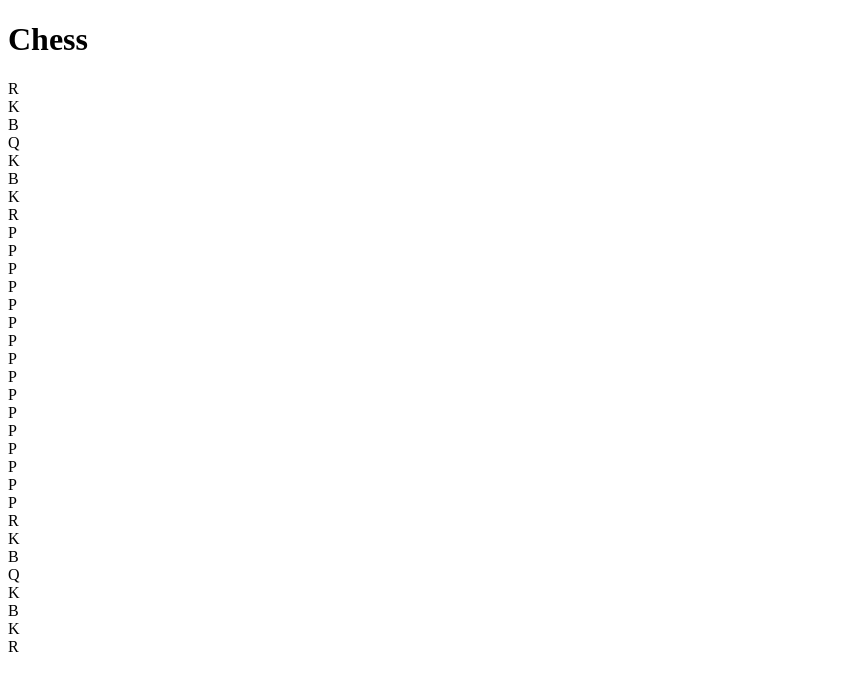
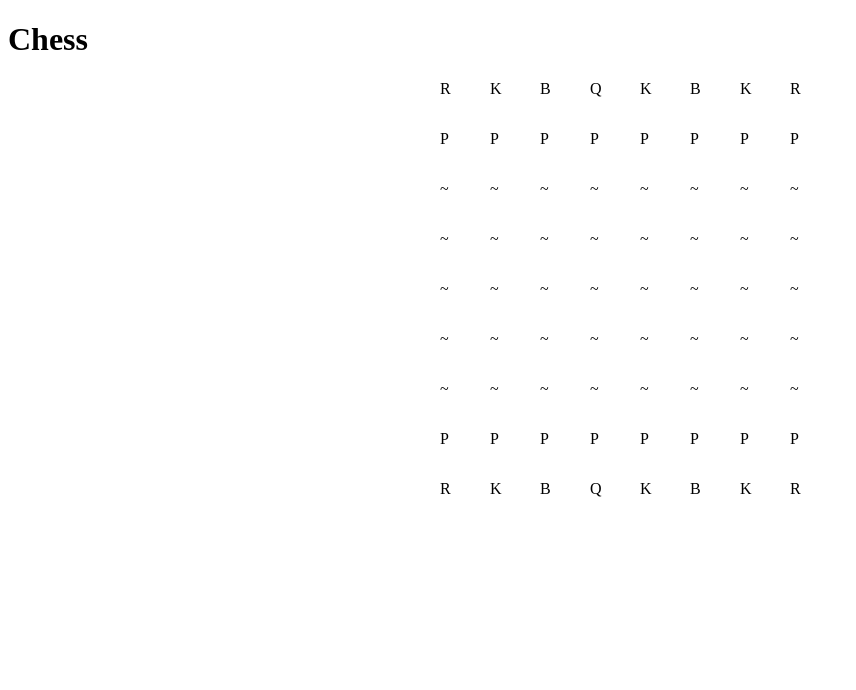
Before and after one commit to kevin-a-nelson/chess, an Angular app: page /play in a window 1280 px wide. Shown: the top 690 px of the page, without its empty margins (0-856 px from the left). Built offline with nearby package versions, Linux system fonts and the light colour scheme.

Commit message:
display chess board with peices

```diff
--- a/src/app/board/board.component.html
+++ b/src/app/board/board.component.html
@@ -1,7 +1,9 @@
 <div class="board">
     <div class="row" *ngFor="let row of board.board; index as j">
         <div class="column" *ngFor="let column of row; index as k">
-            {{ board.board[j][k] }}
+            <div class="square">
+                {{ board.board[j][k] }}
+            </div>
         </div>
     </div>
 </div>
--- a/src/app/board/board.component.scss
+++ b/src/app/board/board.component.scss
@@ -1 +1,18 @@
-.board {}
+.board {
+
+    margin: 0px auto;
+    width: 400px;
+
+    .row {
+        display: flex;
+
+        .column {
+
+            .square {
+
+                width: 50px;
+                height: 50px;
+            }
+        }
+    }
+}
```
Also changed, not shown: src/app/chess-board.ts (+5 -5 lines).
